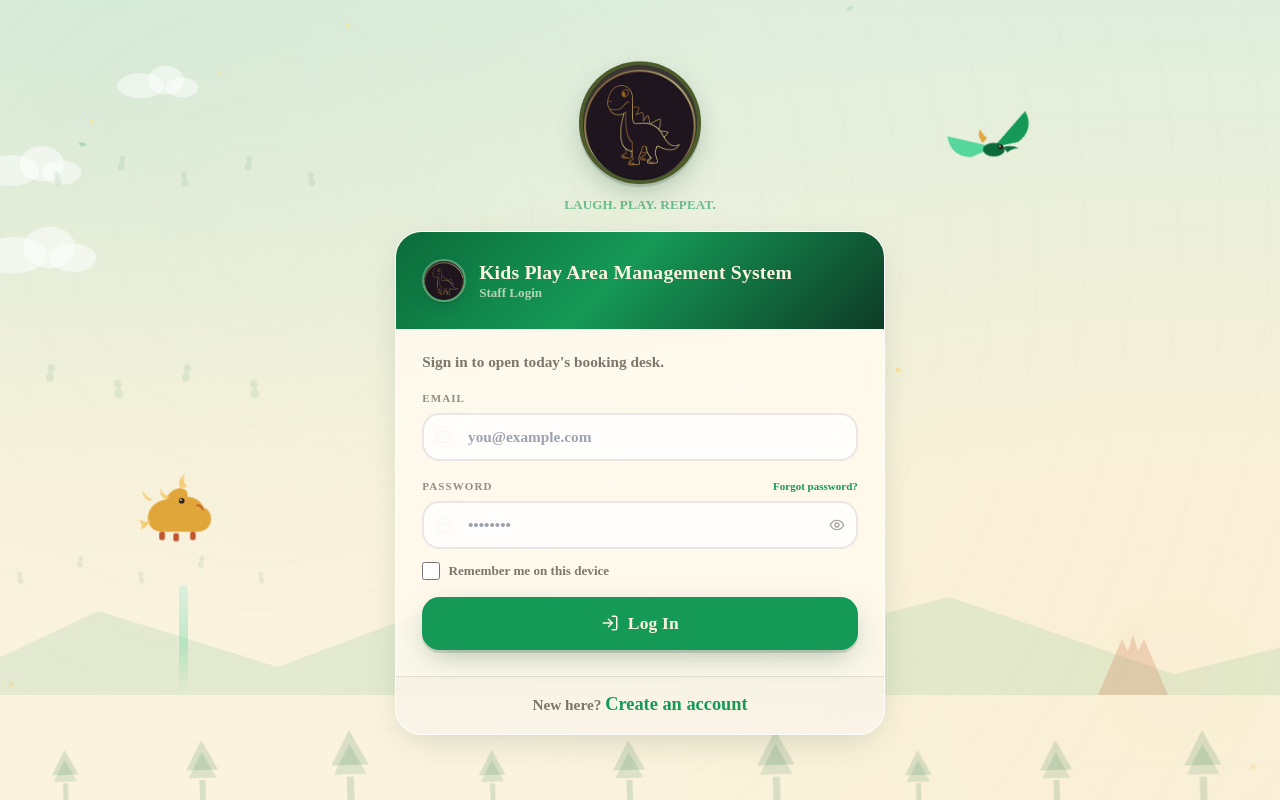
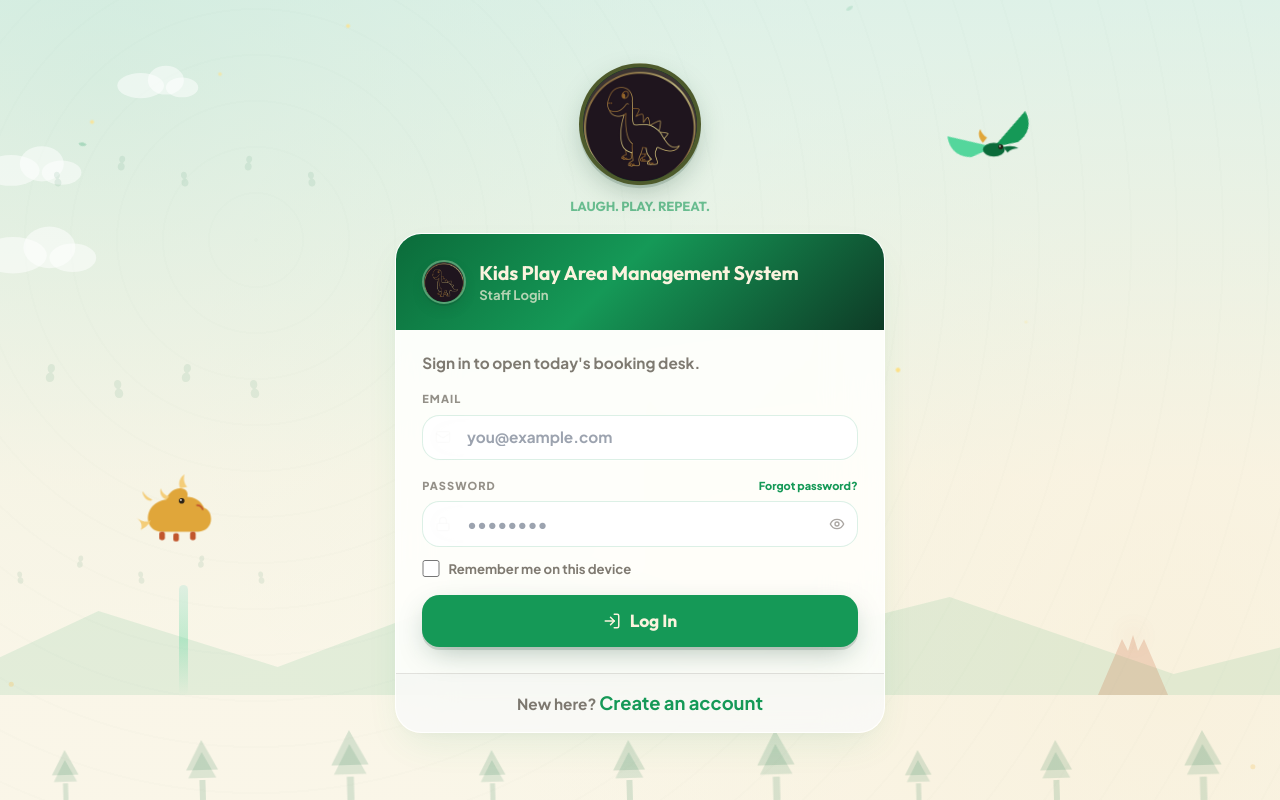
Before and after one commit to shantha26/Dino-Den, a React (Vite) app in the folder frontend/: page / in a window 1280 px wide. Built offline with nearby package versions, Linux system fonts and the light colour scheme; no server answers.

Commit message:
style: replace legacy serif fonts with Outfit & Plus Jakarta Sans, upgrade to floating 3D Glassmorphism navigation

```diff
--- a/frontend/index.html
+++ b/frontend/index.html
@@ -5,7 +5,9 @@
     <meta name="viewport" content="width=device-width, initial-scale=1.0" />
     <link rel="icon" type="image/png" sizes="32x32" href="/favicon-32.png" />
     <link rel="icon" type="image/png" sizes="16x16" href="/favicon-16.png" />
-    <link rel="apple-touch-icon" sizes="180x180" href="/favicon-180.png" />
+    <link rel="preconnect" href="https://fonts.googleapis.com">
+    <link rel="preconnect" href="https://fonts.gstatic.com" crossorigin>
+    <link href="https://fonts.googleapis.com/css2?family=Outfit:wght@400;500;600;700;800;900&family=Plus+Jakarta+Sans:wght@400;500;600;700;800&display=swap" rel="stylesheet">
     <title>Dino Den — Kids Play Area Management</title>
   </head>
   <body>
--- a/frontend/src/components/CustomerForm.jsx
+++ b/frontend/src/components/CustomerForm.jsx
@@ -15,7 +15,7 @@ function Field({ label, icon: Icon, children, className = "" }) {
 }
 
 const inputBase =
-  "rounded-2xl border-2 bg-white px-4 py-2.5 font-body font-semibold text-ink placeholder:text-ink/30 focus:outline-none transition-colors text-base lg:text-lg";
+  "rounded-2xl border-2 glass-input px-4 py-2.5 font-body font-semibold text-ink placeholder:text-ink/30 focus:outline-none transition-all text-base lg:text-lg shadow-sm";
 
 export default function CustomerForm({
   customer,
@@ -61,7 +61,7 @@ export default function CustomerForm({
       initial={{ opacity: 0, y: -10 }}
       animate={{ opacity: 1, y: 0 }}
       transition={{ duration: 0.4 }}
-      className="bg-bone rounded-blob shadow-pop border-2 border-ink/10 p-6 md:p-8 relative overflow-hidden"
+      className="glass-card rounded-3xl shadow-pop border-2 border-fern/20 p-6 md:p-8 relative overflow-hidden"
     >
       <div className="flex items-center justify-between gap-3 mb-1 flex-wrap">
         <div className="flex items-center gap-3">
--- a/frontend/src/components/MobileSearch.jsx
+++ b/frontend/src/components/MobileSearch.jsx
@@ -71,7 +71,7 @@ export default function MobileSearch({ onFill }) {
       initial={{ opacity: 0, y: -8 }}
       animate={{ opacity: 1, y: 0 }}
       transition={{ duration: 0.3 }}
-      className="bg-bone rounded-blob shadow-pop border-2 border-fern/20 p-5 md:p-6 overflow-hidden"
+      className="glass-card rounded-3xl shadow-pop border-2 border-fern/20 p-5 md:p-6 overflow-hidden"
     >
       {/* Header */}
       <div className="flex items-center gap-2 mb-4">
--- a/frontend/src/index.css
+++ b/frontend/src/index.css
@@ -3,21 +3,21 @@
 @tailwind utilities;
 
 html, body {
-  background-color: #FBF3DE;
-  font-family: 'Times New Roman', Times, Georgia, serif;
+  background-color: #F8FAF7;
+  font-family: 'Plus Jakarta Sans', system-ui, -apple-system, sans-serif;
   scroll-behavior: smooth;
   transition: background-color 0.3s ease, color 0.3s ease;
 }
 
 html.dark body {
-  background-color: #081C15;
-  color: #FBF3DE;
+  background-color: #0B1912;
+  color: #F8FAF7;
 }
 
 h1, h2, h3, .font-display {
-  font-family: 'Times New Roman', Times, Georgia, serif;
+  font-family: 'Outfit', 'Plus Jakarta Sans', sans-serif;
   font-weight: 700;
-  letter-spacing: 0.01em;
+  letter-spacing: -0.01em;
 }
 
 /* Custom scrollbar dressed in jungle tones */
@@ -26,17 +26,17 @@ h1, h2, h3, .font-display {
 ::-webkit-scrollbar-thumb {
   background: linear-gradient(180deg, #54D69C, #159957);
   border-radius: 999px;
-  border: 2px solid #FBF3DE;
+  border: 2px solid #F8FAF7;
 }
 
 html.dark ::-webkit-scrollbar-thumb {
-  border-color: #081C15;
+  border-color: #0B1912;
 }
 
 /* Rich layered jungle backdrop texture — warm sandstone base with soft
    emerald and amber glows, plus a faint canopy-dapple pattern */
 .jungle-bg {
-  background-color: #FBF3DE;
+  background-color: #F8FAF7;
   background-image:
     radial-gradient(circle at 8% 10%, rgba(21,153,87,0.12) 0, transparent 45%),
     radial-gradient(circle at 92% 85%, rgba(224,166,58,0.14) 0, transparent 50%),
@@ -45,7 +45,7 @@ html.dark ::-webkit-scrollbar-thumb {
 }
 
 html.dark .jungle-bg {
-  background-color: #081C15;
+  background-color: #0B1912;
   background-image:
     radial-gradient(circle at 10% 15%, rgba(84,214,156,0.15) 0, transparent 50%),
     radial-gradient(circle at 90% 80%, rgba(224,166,58,0.12) 0, transparent 55%),
@@ -61,63 +61,74 @@ html.dark .jungle-bg {
   position: absolute;
   width: 24px;
   height: 24px;
-  background: #FBF3DE;
+  background: #F8FAF7;
   border-radius: 999px;
   left: -12px;
 }
 html.dark .ticket-notch::before,
 html.dark .ticket-notch::after {
-  background: #081C15;
+  background: #0B1912;
 }
 .ticket-notch::before { top: -12px; }
 .ticket-notch::after { bottom: -12px; }
 
 .ticket-perforation { border-top: 2px dashed #E0A63A66; }
 
-/* 3D Glassmorphism panel — layered blur + soft emerald edge glow */
+/* Futuristic 3D Glass Panel */
 .glass-card {
-  background: rgba(255, 251, 242, 0.82);
-  backdrop-filter: blur(24px) saturate(160%);
-  -webkit-backdrop-filter: blur(24px) saturate(160%);
-  border: 1px solid rgba(255, 255, 255, 0.7);
-  box-shadow: 0 10px 36px -12px rgba(14, 59, 38, 0.22), inset 0 1px 0 rgba(255, 255, 255, 0.7);
-  transition: transform 0.25s ease, box-shadow 0.25s ease, border-color 0.25s ease;
+  background: rgba(255, 255, 255, 0.85);
+  backdrop-filter: blur(28px) saturate(180%);
+  -webkit-backdrop-filter: blur(28px) saturate(180%);
+  border: 1px solid rgba(255, 255, 255, 0.8);
+  box-shadow: 0 16px 40px -12px rgba(21, 153, 87, 0.12), 0 4px 16px -4px rgba(0, 0, 0, 0.04), inset 0 1px 0 rgba(255, 255, 255, 0.9);
+  transition: all 0.3s cubic-bezier(0.16, 1, 0.3, 1);
 }
 
 html.dark .glass-card {
-  background: rgba(18, 48, 38, 0.75);
-  backdrop-filter: blur(24px) saturate(160%);
-  -webkit-backdrop-filter: blur(24px) saturate(160%);
-  border: 1px solid rgba(84, 214, 156, 0.25);
-  box-shadow: 0 10px 36px -12px rgba(0, 0, 0, 0.5), inset 0 1px 0 rgba(255, 255, 255, 0.1);
-  color: #FBF3DE;
+  background: rgba(15, 38, 28, 0.82);
+  backdrop-filter: blur(28px) saturate(180%);
+  -webkit-backdrop-filter: blur(28px) saturate(180%);
+  border: 1px solid rgba(84, 214, 156, 0.2);
+  box-shadow: 0 16px 40px -12px rgba(0, 0, 0, 0.6), inset 0 1px 0 rgba(255, 255, 255, 0.1);
+  color: #F8FAF7;
 }
 
 .glass-card:hover {
-  box-shadow: 0 20px 48px -14px rgba(14, 59, 38, 0.32), inset 0 1px 0 rgba(255, 255, 255, 0.8);
+  transform: translateY(-2px);
+  box-shadow: 0 24px 50px -14px rgba(21, 153, 87, 0.2), inset 0 1px 0 rgba(255, 255, 255, 0.95);
 }
 
 html.dark .glass-card:hover {
-  box-shadow: 0 20px 48px -14px rgba(0, 0, 0, 0.65), inset 0 1px 0 rgba(255, 255, 255, 0.15);
+  transform: translateY(-2px);
+  box-shadow: 0 24px 50px -14px rgba(0, 0, 0, 0.75), inset 0 1px 0 rgba(255, 255, 255, 0.15);
 }
 
 /* 3D Glass Inputs */
 .glass-input {
-  background: rgba(255, 255, 255, 0.75);
-  backdrop-filter: blur(12px);
-  -webkit-backdrop-filter: blur(12px);
-  transition: box-shadow 0.2s ease, border-color 0.2s ease, transform 0.15s ease, background-color 0.2s ease;
+  background: rgba(255, 255, 255, 0.9);
+  backdrop-filter: blur(16px);
+  -webkit-backdrop-filter: blur(16px);
+  border: 1.5px solid rgba(21, 153, 87, 0.15);
+  transition: all 0.25s cubic-bezier(0.16, 1, 0.3, 1);
 }
 
 html.dark .glass-input {
-  background: rgba(10, 32, 24, 0.7);
-  color: #FBF3DE;
+  background: rgba(10, 28, 20, 0.85);
+  color: #F8FAF7;
   border-color: rgba(84, 214, 156, 0.25);
 }
 
 .glass-input:focus {
-  box-shadow: 0 0 0 4px rgba(84, 214, 156, 0.3);
+  background: #FFFFFF;
+  border-color: #159957;
+  box-shadow: 0 0 0 4px rgba(84, 214, 156, 0.3), 0 8px 20px -6px rgba(21, 153, 87, 0.15);
   transform: translateY(-1px);
+}
+
+html.dark .glass-input:focus {
+  background: rgba(12, 32, 23, 0.95);
+  border-color: #54D69C;
+  box-shadow: 0 0 0 4px rgba(84, 214, 156, 0.25), 0 8px 20px -6px rgba(0, 0, 0, 0.5);
 }
 
 /* Bouncy "stomp" press effect + 3D depth */
--- a/frontend/tailwind.config.js
+++ b/frontend/tailwind.config.js
@@ -23,8 +23,8 @@ export default {
         firefly: "#FFE28A",      // glow-dot color
       },
       fontFamily: {
-        display: ["'Times New Roman'", "Times", "Georgia", "serif"],
-        body: ["'Times New Roman'", "Times", "Georgia", "serif"],
+        display: ["'Outfit'", "'Plus Jakarta Sans'", "sans-serif"],
+        body: ["'Plus Jakarta Sans'", "system-ui", "sans-serif"],
       },
       borderRadius: {
         blob: "1.5rem",
```
Also changed, not shown: frontend/src/App.jsx (+13 -21 lines).
